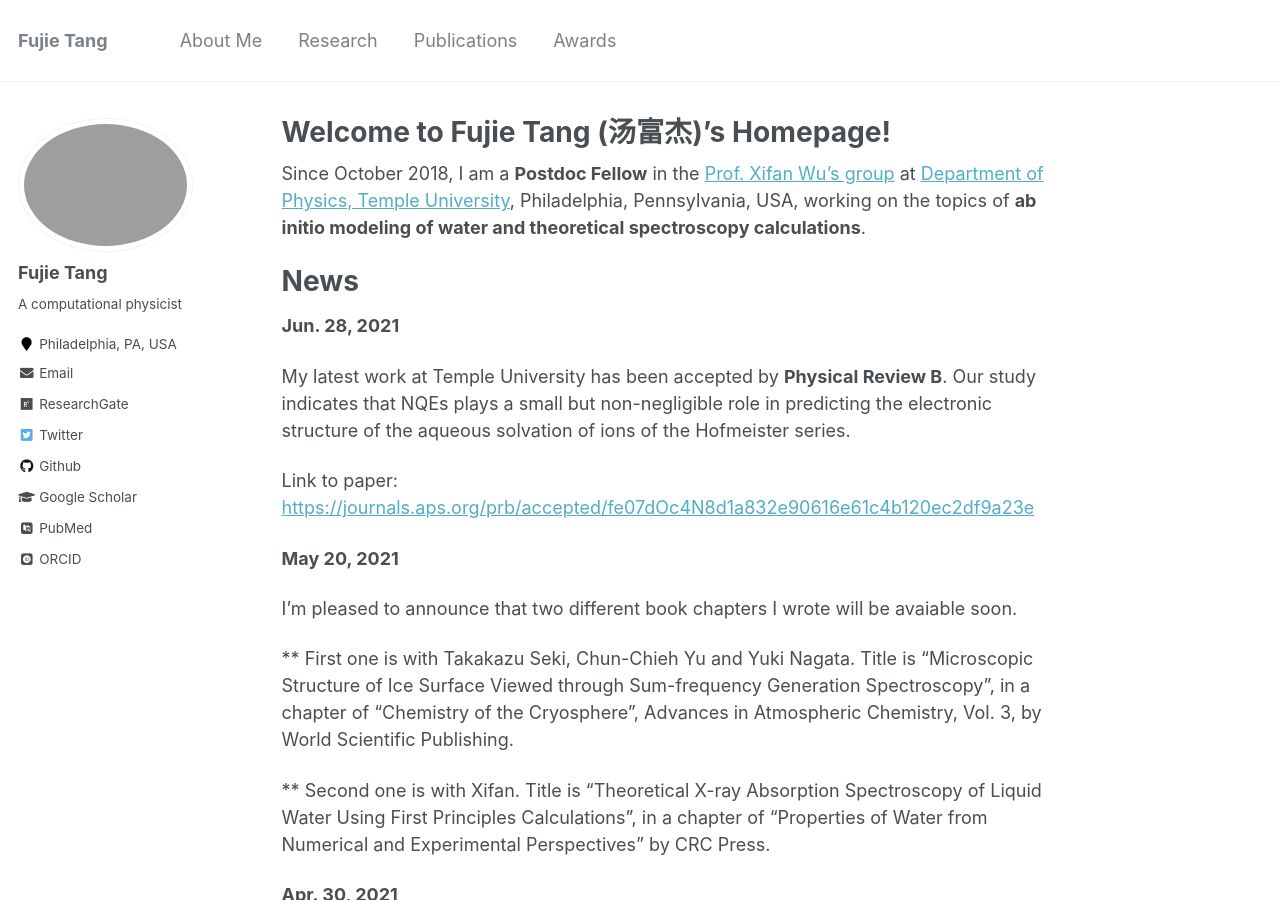
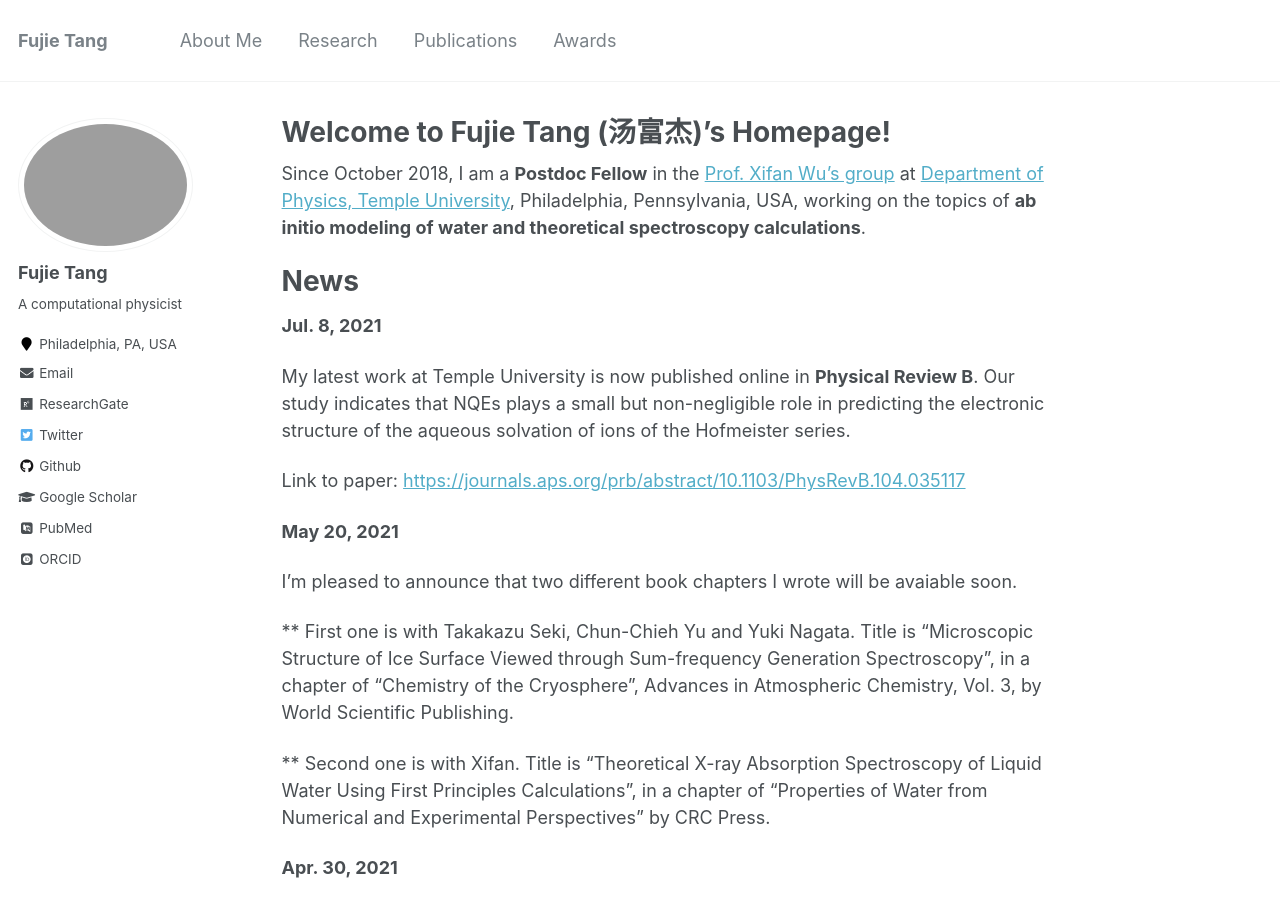
Before and after one commit to fujiepku/fujiepku.github.io, a Jekyll site: the page built from _pages/about.md, in a window 1280 px wide and 900 px high. Built offline with Jekyll 4.4.1, drawn with Linux system fonts in a browser that asks for light colours; some web fonts are replaced.

Commit message:
Update about.md

```diff
--- a/_pages/about.md
+++ b/_pages/about.md
@@ -12,11 +12,11 @@ Since October 2018, I am a **Postdoc Fellow** in the [Prof. Xifan Wu's group](ht
 
 News
 ======
-**Jun. 28, 2021**
+**Jul. 8, 2021**
 
-My latest work at Temple University has been accepted by **Physical Review B**. Our study indicates that NQEs plays a small but non-negligible role in predicting the electronic structure of the aqueous solvation of ions of the Hofmeister series.
+My latest work at Temple University is now published online in **Physical Review B**. Our study indicates that NQEs plays a small but non-negligible role in predicting the electronic structure of the aqueous solvation of ions of the Hofmeister series.
 
-Link to paper: [https://journals.aps.org/prb/accepted/fe07dOc4N8d1a832e90616e61c4b120ec2df9a23e](https://journals.aps.org/prb/accepted/fe07dOc4N8d1a832e90616e61c4b120ec2df9a23e)
+Link to paper: [https://journals.aps.org/prb/abstract/10.1103/PhysRevB.104.035117](https://journals.aps.org/prb/abstract/10.1103/PhysRevB.104.035117)
 
 
 
```
